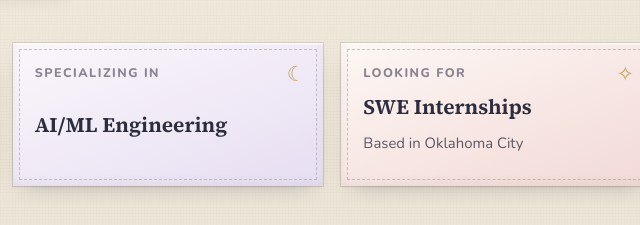
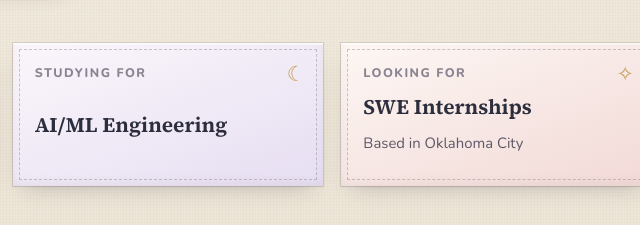
Before and after one commit to jameshuynh-dev/site, a plain HTML site: page index.html in a window 1280 px wide. Shown: the part 906-1131 px from the top of the page, 472-1112 px from the left. Drawn offline with nearby package versions, Linux system fonts and the light colour scheme.

Commit message:
Relabel the AI/ML card

```diff
--- a/index.html
+++ b/index.html
@@ -107,7 +107,7 @@
             </li>
             <li class="patch" data-rise>
               <span class="patch-icon" aria-hidden="true">☾</span>
-              <span class="patch-label">Specializing in</span>
+              <span class="patch-label">Studying for</span>
               <span class="patch-value">AI/ML Engineering</span>
             </li>
             <li class="patch" data-rise>
```
